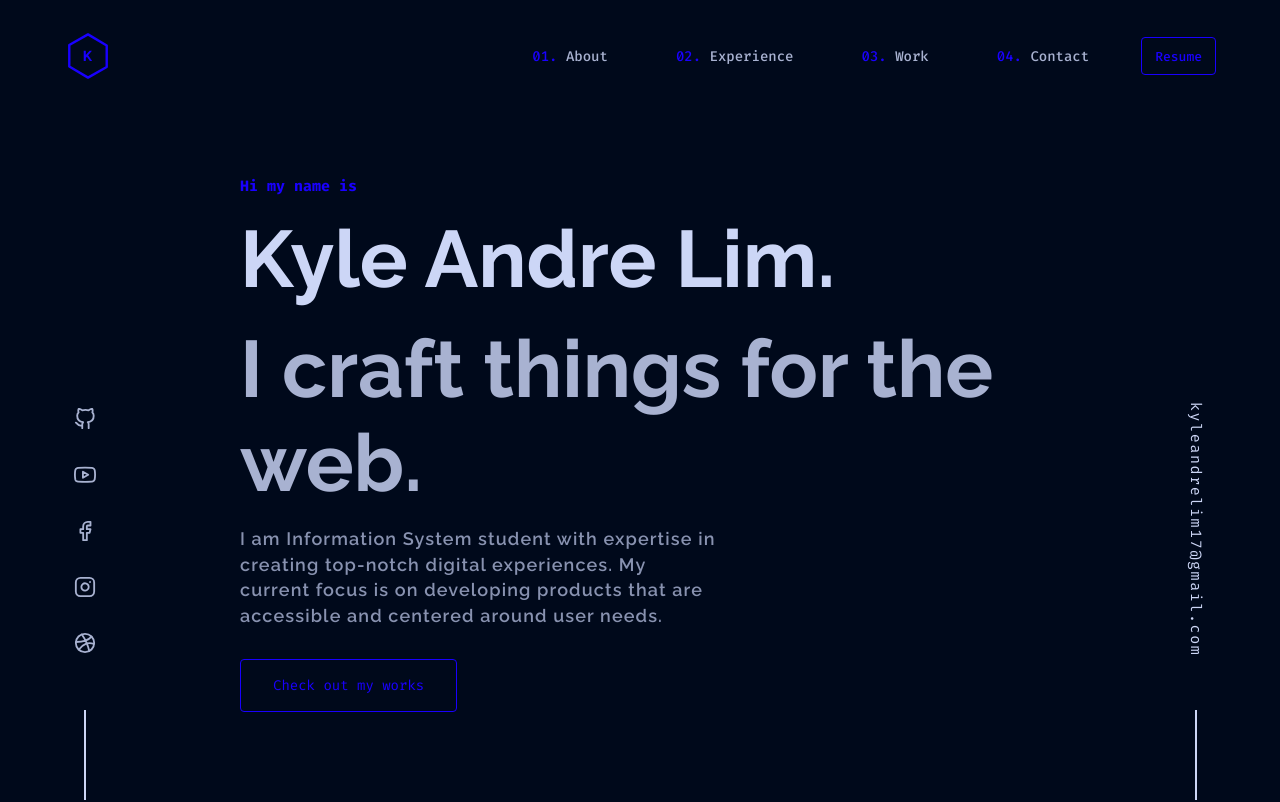
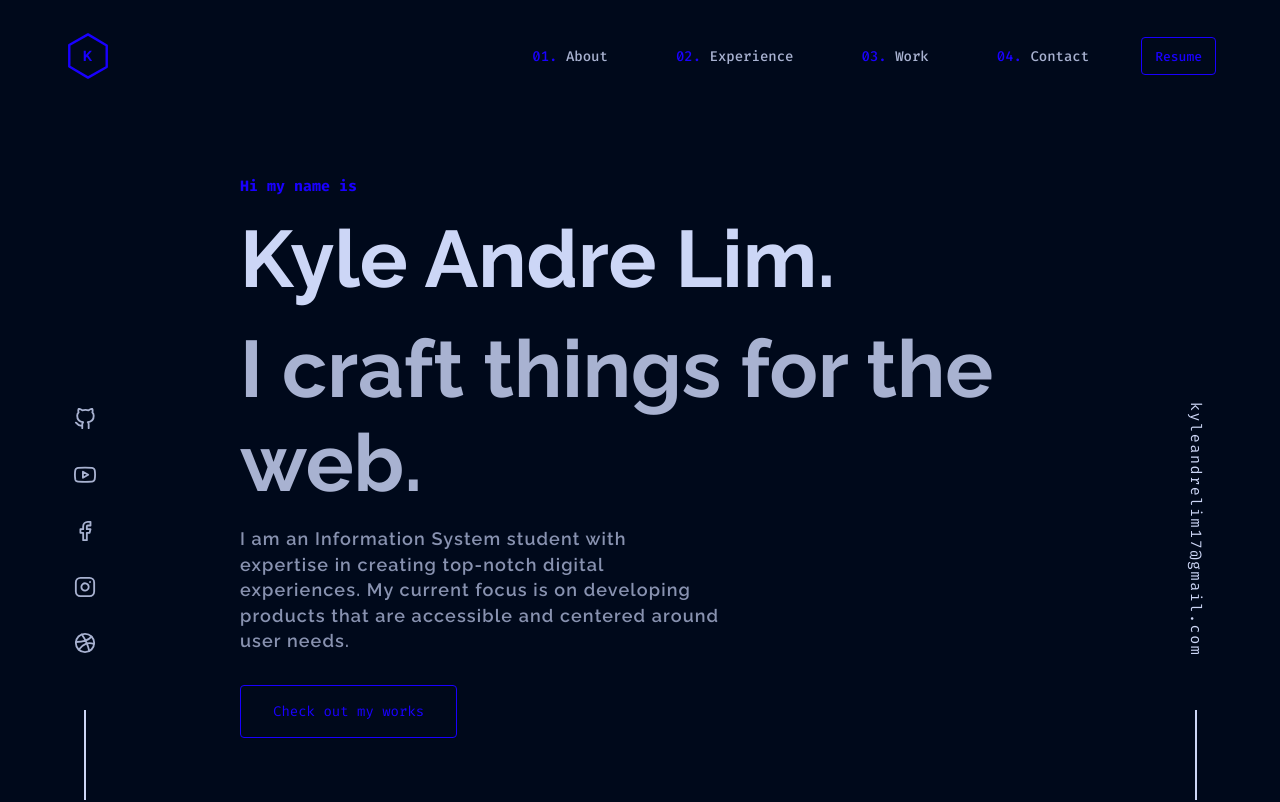
Before and after one commit to kylemastercoder14/next.js-portfolio, a Next.js app: page / in a window 1280 px wide. Shown: the top 802 px of the page. Built offline with nearby package versions, Linux system fonts and the light colour scheme.

Commit message:
Update Hero.tsx

```diff
--- a/src/sections/Hero.tsx
+++ b/src/sections/Hero.tsx
@@ -51,7 +51,7 @@ function Hero() {
           delay: 1.35,
         }}
       >
-        I am Information System student with expertise in creating top-notch
+        I am an Information System student with expertise in creating top-notch
         digital experiences. My current focus is on developing products that are
         accessible and centered around user needs.
       </motion.p>
```
